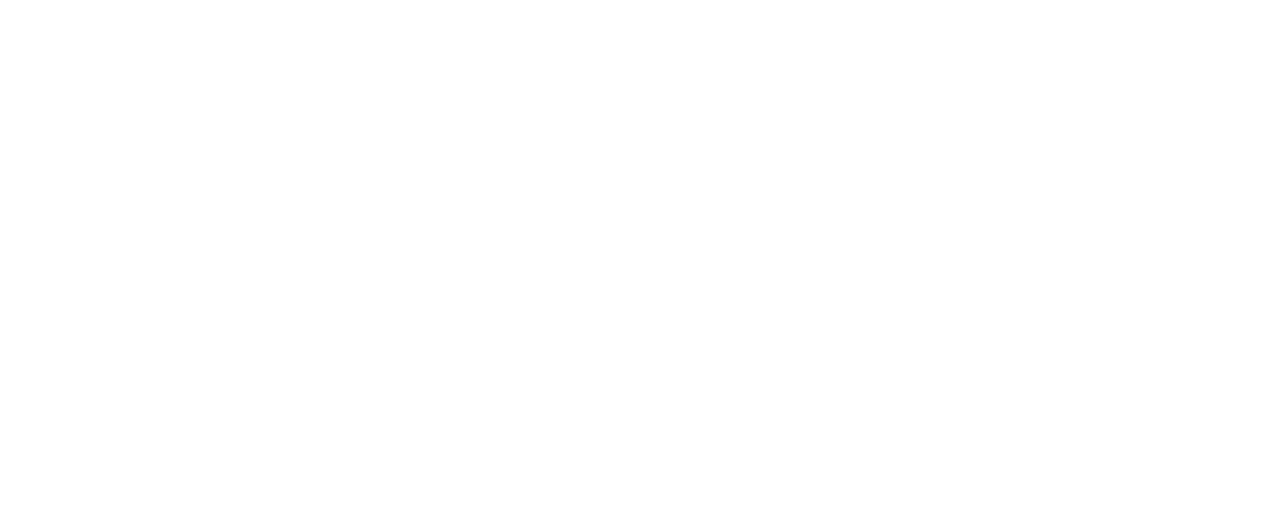
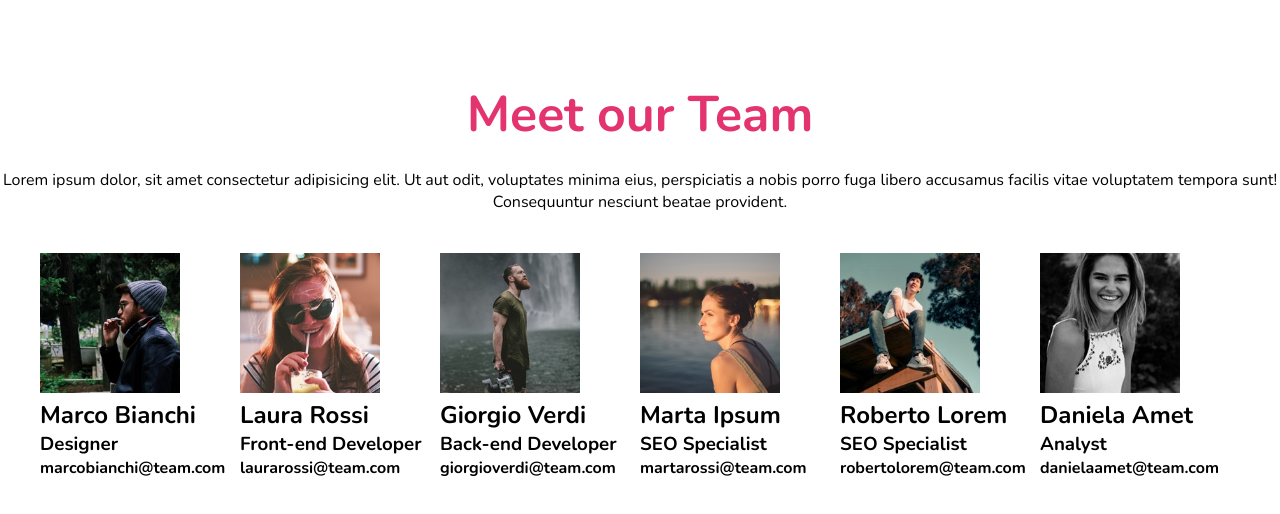
Before and after one commit to EmanuelaCalderone/js-our-team, a plain HTML site: page index.html in a window 1280 px wide. Drawn offline with nearby package versions, Linux system fonts and the light colour scheme.

Commit message:
fix html, add js + css (to be completed)

```diff
--- a/css/style.css
+++ b/css/style.css
@@ -0,0 +1,44 @@
+* {
+    margin: 0;
+    padding: 0;
+    box-sizing: border-box;
+}
+
+header {
+    text-align: center;
+    margin-top: 80px;
+}
+
+body {
+    font-family: 'Nunito', sans-serif;
+}
+
+h1 {
+    color: #e33470;
+    font-weight: bold;
+    font-size: 50px;
+    margin-bottom: 20px;
+}
+
+#cards-list {
+    display: flex;
+    justify-content: center;
+    flex-wrap: wrap;
+    list-style: none;
+    margin-top: 40px;
+}
+
+.card {
+    display: flex;
+    width: 33%;
+    background-color: black;
+}
+
+.member-image {
+    width: 70%;
+    float: left;
+}
+
+.member-picture {
+    width: 100%;
+}
--- a/index.html
+++ b/index.html
@@ -4,10 +4,37 @@
     <meta charset="UTF-8">
     <meta name="viewport" content="width=device-width, initial-scale=1.0">
     <link rel = stylesheet href = "./css/style.css" type="text/css">
-    <title>Document</title>
+    <link rel="preconnect" href="https://fonts.googleapis.com">
+    <link rel="preconnect" href="https://fonts.gstatic.com" crossorigin>
+    <link href="https://fonts.googleapis.com/css2?family=Nunito:ital,wght@0,200..1000;1,200..1000&display=swap" rel="stylesheet">
+    <title>Team</title>
 </head>
 <body>
 
+    <header>
+        <!--titolo-->
+        <h1>Meet our Team</h1>
+        <p id="sottotitolo">Lorem ipsum dolor, sit amet consectetur adipisicing elit. Ut aut odit, voluptates minima eius, perspiciatis a nobis porro fuga libero accusamus facilis vitae voluptatem tempora sunt! Consequuntur nesciunt beatae provident.</p>
+    </header>
+
+    <main id="container">
+
+        <ul id="cards-list">
+
+            <div class="card">
+                <li class = "member">
+                    <div class="member-image">
+                        <img src="" class="member-picture">
+                    </div>
+                    <h2 class="member-name"></h2>
+                    <h3 class="member-role"></h3>
+                    <h4 class="member-email"></h4>
+                </li>
+            </div>
+
+        </ul>
+
+    </main>
 
 
 
--- a/js/script.js
+++ b/js/script.js
@@ -40,4 +40,31 @@ const teamMembers = [
       email: "danielaamet@team.com",
       img: "img/female3.png"
     }
-  ];
+];
+
+const list = document.getElementById('cards-list');
+
+let cards = "";
+
+for (let i = 0; i < teamMembers.length; i++){
+  let teamMember = teamMembers[i];
+
+/*   let name = teamMember.name;
+  let role = teamMember.role;
+  let email = teamMember.email;
+  let img = teamMember.img; */
+
+  const { name, role, email, img } = teamMember;
+
+  cards += `
+  <li>
+  <div class="member-image">
+      <img src="${img}" class="member-picture">
+  </div>
+  <h2 class="member-name">${name}</h2>
+  <h3 class="member-role"> ${role}</h3>
+  <h4 class="member-email">${email}</h4>
+  </li>`
+}
+
+list.innerHTML = cards;
```
